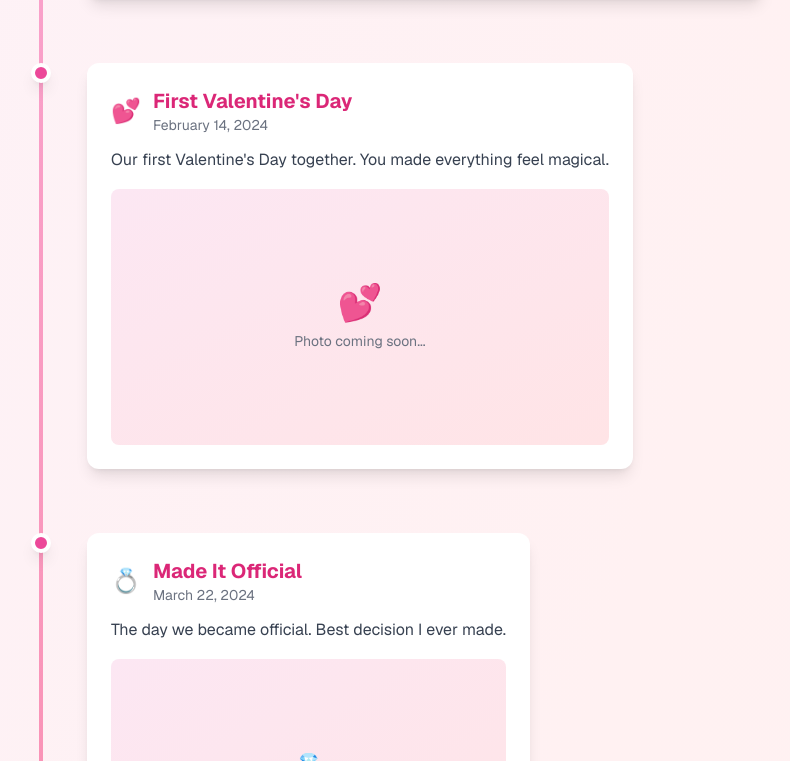
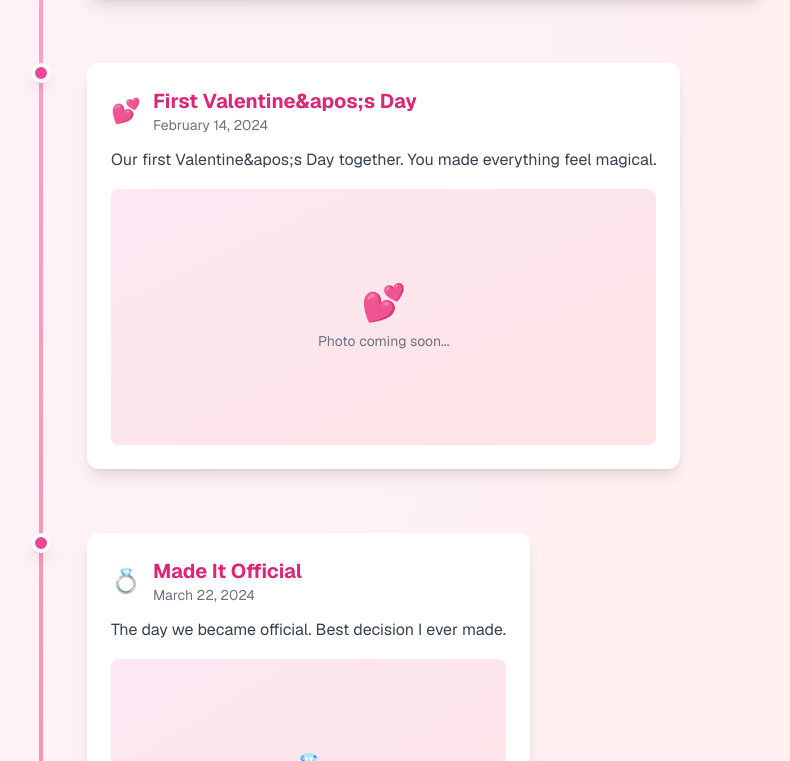
Before and after one commit to mcPrefect/michaelcronin.ie, a Next.js app in the folder michaelcronin-site/: page /anniversary in a window 1280 px wide. Shown: the part 799-1560 px from the top of the page, without its empty margins (209-999 px from the left). Built offline with nearby package versions, Linux system fonts and the light colour scheme.

Commit message:
fixed more errors

```diff
--- a/michaelcronin-site/app/anniversary/page.js
+++ b/michaelcronin-site/app/anniversary/page.js
@@ -15,8 +15,8 @@ export default function Anniversary() {
     },
     {
       date: "February 14, 2024",
-      title: "First Valentine's Day",
-      description: "Our first Valentine's Day together. You made everything feel magical.",
+      title: "First Valentine&apos;s Day",
+      description: "Our first Valentine&apos;s Day together. You made everything feel magical.",
       image: "/anniversary/valentines.jpg",
       emoji: "💕"
     },
@@ -51,7 +51,7 @@ export default function Anniversary() {
     {
       date: "January 15, 2025",
       title: "One Year Anniversary",
-      description: "365 days of love, laughter, and endless joy. Here's to forever with you, Yasmin. ❤️",
+      description: "365 days of love, laughter, and endless joy. Here&apos;s to forever with you, Yasmin. ❤️",
       image: "/anniversary/one-year.jpg",
       emoji: "🥂"
     }
```
